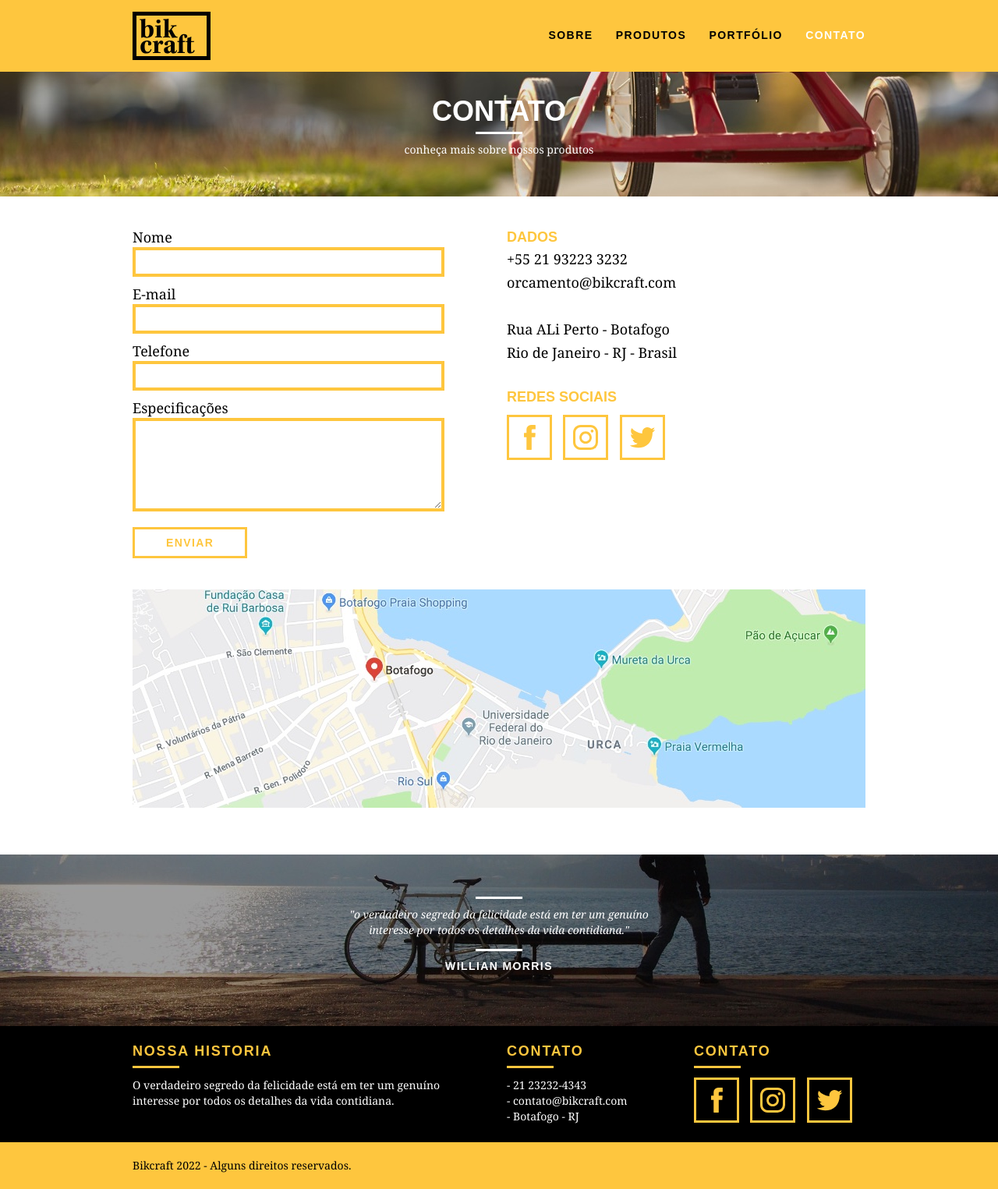
After one commit to GabrielSilva2012/bikcraft, a PHP site: page /contato.html in a window 1280 px wide. The commit adds this page. Shown: the whole page at 78% size. Run offline with PHP 8.4, Linux system fonts and the light colour scheme.

Commit message:
Criando Pagina e CSS do Contato

```diff
--- /dev/null
+++ b/contato.html
@@ -0,0 +1,116 @@
+<!DOCTYPE html>
+<html lang="pt-br">
+
+<head>
+  <meta charset="utf-8">
+  <title>Bikcraft - Contato</title>
+
+  <link rel="stylesheet" href="css/normalize.css">
+  <link rel="stylesheet" href="css/reset.css">
+  <link rel="stylesheet" href="css/grid.css">
+  <link rel="stylesheet" href="css/style.css">
+  <link rel="stylesheet" href="css/contato.css">
+</head>
+
+<body>
+
+  <header class="header">
+    <div class="container ">
+      <a href="index.html" class="grid-4">
+        <img src="img/bikcraft.svg" alt="Bikcraft">
+      </a>
+      <nav class="grid-12 header_menu ">
+        <ul>
+
+          <li><a href="sobre.html">Sobre</a> </li>
+          <li><a href="produtos.html">Produtos</a></li>
+          <li><a href="portfolio.html">Portfólio</a></li>
+          <li><a href="contato.html" class="menu_ativo">Contato</a></li>
+
+        </ul>
+      </nav>
+    </div>
+  </header>
+
+  <section class="introducao-interna interna-contato">
+    <div class="container">
+      <h1>Contato</h1>
+      <p>conheça mais sobre nossos produtos</p>
+    </div>
+  </section>
+
+  <section class="contato container">
+    <form id="form_contato" class="contato-form grid-8">
+      <label for="nome">Nome</label>
+      <input type="text" id="nome">
+      <label for="email">E-mail</label>
+      <input type="text" id="email">
+      <label for="telefone">Telefone</label>
+      <input type="text" id="telefone">
+      <label for="espec">Especificações</label>
+      <textarea id="espec"></textarea>
+      <button type="submit" class="btn btn-preto">Enviar</button>
+    </form>
+    <div class="contato_dados grid-8">
+      <h3>Dados</h3>
+      <span>+55 21 93223 3232</span>
+      <span>orcamento@bikcraft.com</span>
+      <span>Rua ALi Perto - Botafogo </span>
+      <span>Rio de Janeiro - RJ - Brasil</span>
+      <h3>Redes Sociais</h3>
+      <ul>
+        <li><a href="http://facebook.com" target="_black"><img src="img/redes-sociais/facebook.svg" alt="facebook"></a></li>
+        <li><a href="http://instagram.com" target="_black"><img src="img/redes-sociais/instagram.svg" alt="instagram"></a></li>
+        <li><a href="http://twitter.com" target="_black"><img src="img/redes-sociais/twitter.svg" alt="twitter"></a></li>
+      </ul>
+    </div>
+    </div>
+  </section>
+
+  <section class="container contato-mapa">
+    <a href="http://google.com" target="_black" class="grid-16"> <img src="img/endereco-bikcraft.jpg" alt="Endereço da Bikcraft"></a>
+  </section>
+  <section class="quebra">
+    <blockquote class="quote-externo container">
+      <p>"o verdadeiro segredo da felicidade está em ter um genuíno interesse por todos os detalhes da vida contidiana."</p>
+      <cite>WILLIAN MORRIS</cite>
+    </blockquote>
+  </section>
+
+  <footer>
+    <div class="footer">
+      <div class="container">
+        <div class="grid-8 footer_historia">
+          <h3>Nossa Historia</h3>
+          <p>O verdadeiro segredo da felicidade está em ter um genuíno interesse por todos os detalhes da vida contidiana. </p>
+        </div>
+
+        <div class="grid-4 footer_contato">
+          <h3>Contato</h3>
+          <ul>
+            <li>- 21 23232-4343</li>
+            <li>- contato@bikcraft.com</li>
+            <li>- Botafogo - RJ</li>
+          </ul>
+        </div>
+
+        <div class="grid-4 footer_redes">
+          <h3>Contato</h3>
+          <ul>
+            <li><a href="http://facebook.com" target="_black"><img src="img/redes-sociais/facebook.svg" alt="facebook"></a></li>
+            <li><a href="http://instagram.com" target="_black"><img src="img/redes-sociais/instagram.svg" alt="instagram"></a></li>
+            <li><a href="http://twitter.com" target="_black"><img src="img/redes-sociais/twitter.svg" alt="twitter"></a></li>
+          </ul>
+
+        </div>
+      </div>
+    </div>
+    <div class="copy">
+      <div class="container">
+        <p class="grid-16"> Bikcraft 2022 - Alguns direitos reservados.</p>
+      </div>
+    </div>
+  </footer>
+</body>
+
+</html>
--- /dev/null
+++ b/css/contato.css
@@ -0,0 +1,98 @@
+.interna-contato {
+  background: url("../img/bg-contato.jpg") no-repeat center;
+  background-size: cover;
+}
+/* Orcamento */
+.contato{
+
+  padding: 40px 0;
+}
+
+.contato-form {
+	padding-right: 60px;
+}
+
+.contato-form label{
+  display: block;
+  color: #000;
+  font-family: Georgia, 'Times New Roman',  serif;
+  font-size: 18px;
+  line-height: 25px;
+}
+
+.contato-form input{
+  display: block;
+  width: 100%;
+  border:4px solid #fec63e;
+  background: none;
+  color:#000;
+  padding: 7px 10px;
+  margin-bottom: 10px;
+  outline: none;
+  font-size: 14px;
+  font-family: Georgia, 'Times New Roman',  serif;
+}
+
+.contato-form textarea {
+	display: block;
+	width: 100%;
+	height: 120px;
+	border: 4px solid #fec63e;
+	background: none;
+	color: #000;
+	padding: 7px 10px;
+	margin-bottom: 20px;
+	outline: none;
+	font-size: 14px;
+	font-family: Georgia, "Times New Roman", serif;
+}
+
+.contato-form button {
+	padding: 7px 40px;
+	background: none;
+}
+
+.contato_dados {
+	color: #000;
+}
+
+.contato_dados h3{
+	font-size: 18px;
+	line-height: 25px;
+	text-transform: uppercase;
+	color: #fec63e;
+	font-weight: bold;
+}
+
+.contato_dados span {
+	display: block;
+	font-size: 18px;
+	line-height: 30px;
+	font-family: Georgia, "Times New Roman", serif;
+}
+
+.contato_dados span:nth-of-type(even){
+  margin-bottom: 30px;
+}
+.contato_dados ul {
+	margin-top: 10px;
+}
+
+.contato_dados ul li {
+  display: inline-block;
+  margin-right: 10px;
+}
+
+.contato_dados ul li a{
+  border: 3px solid #fec63e;;
+  display: block;
+  padding: 10px;
+}
+
+.contato_dados ul li a:hover{
+  border: 3px solid #000;
+}
+
+.contato-mapa {
+  margin-bottom: 60px;
+}
--- a/css/produtos.css
+++ b/css/produtos.css
@@ -148,10 +148,9 @@
 	font-family: Georgia, "Times New Roman", serif;
 }
 
-.dados_email {
-	margin-bottom: 40px;
+.orcamento_dados span:nth-of-type(2){
+  margin-bottom: 30px;
 }
-
 .orcamento_dados ul {
 	padding-right: 60px
 }
--- a/produtos.html
+++ b/produtos.html
@@ -108,7 +108,7 @@
       <div class="orcamento_dados grid-8">
         <h3>Dados</h3>
         <span>+55 21 93223 3232</span>
-        <span class="dados_email">orcamento@bikcraft.com</span>
+        <span>orcamento@bikcraft.com</span>
         <h3>Monte a sua Bikcraft</h3>
         <p>Escolha as especificações</p>
         <ul>
```
